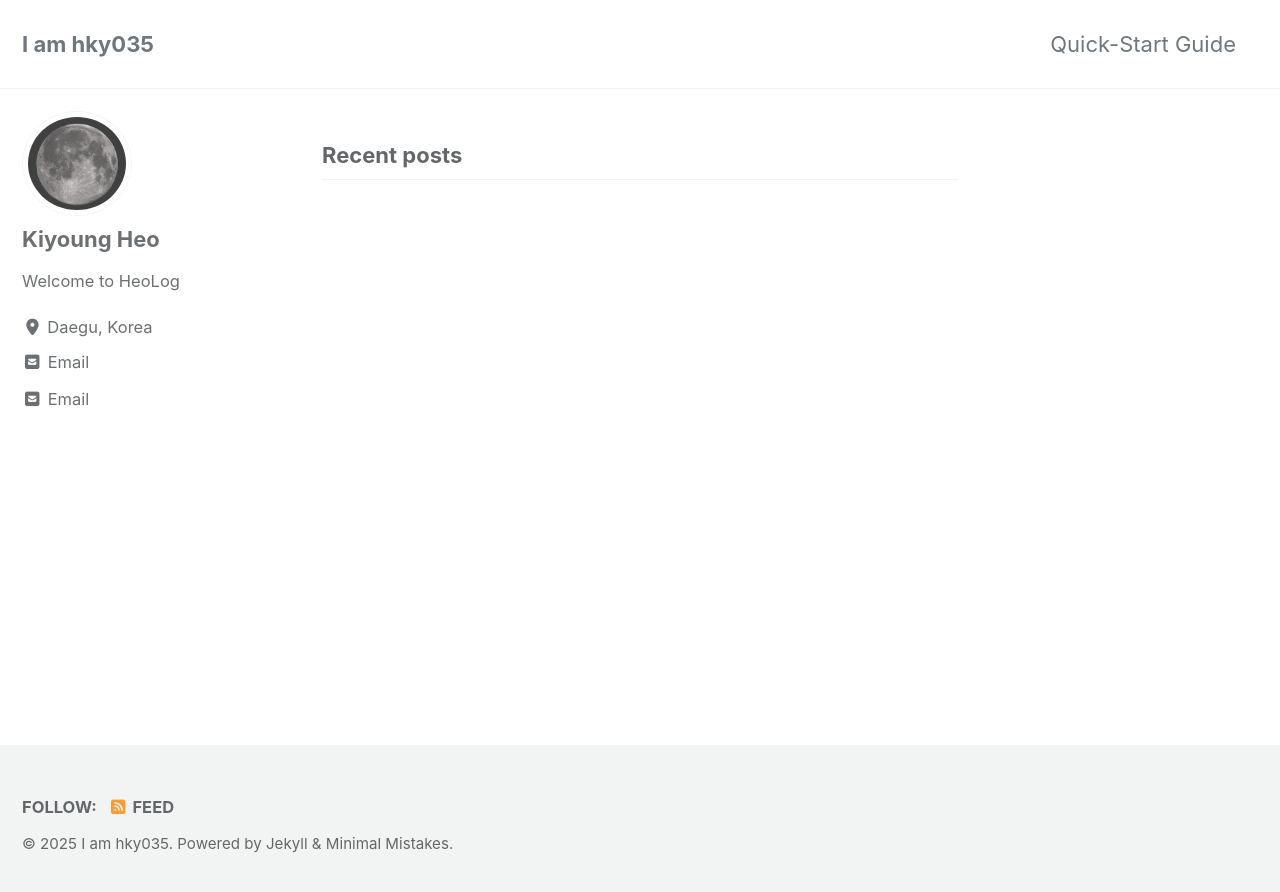
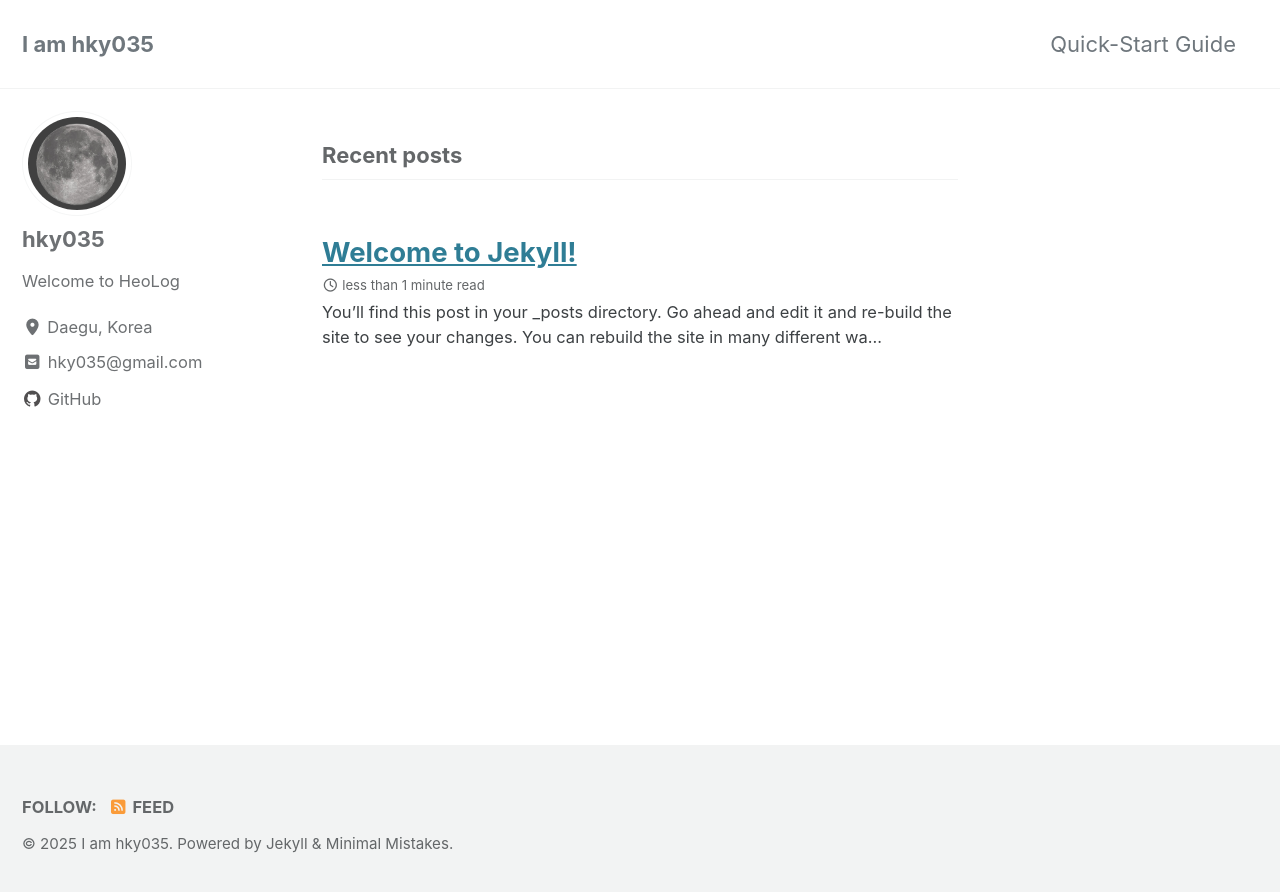
Before and after one commit to hky035/hky035.github.io, a Jekyll site: the page built from index.html, in a window 1280 px wide. Shown: the top 892 px of the page. Built offline with Jekyll 4.4.1, drawn with Linux system fonts in a browser that asks for light colours; cached includes are drawn as plain includes; the list of posts is cut into pages by our own code.

Commit message:
chore: 프로필 초기 설정

```diff
--- a/_config.yml
+++ b/_config.yml
@@ -20,7 +20,7 @@ rtl                      : # true, false (default) # turns direction of the page
 title                    : "I am hky035"
 title_separator          : "-"
 subtitle                 : # site tagline that appears below site title in masthead
-name                     : "kiyoung heo"
+name                     : "hky035"
 description              : "heos devlog"
 url                      : "https://hky035.github.io"
 baseurl                  : # the subpath of your site, e.g. "/blog"
@@ -113,13 +113,13 @@ analytics:
 
 # Site Author
 author:
-  name             : "Kiyoung Heo"
+  name             : "hky035"
   avatar           : assets/moon.jpg # path of avatar image, e.g. "/assets/images/bio-photo.jpg"
   bio              : "Welcome to HeoLog"
   location         : "Daegu, Korea"
-  email            : "hky035@gmail.com"
+  # email            : "hky035@gmail.com"
   links:
-    - label: "Email"
+    - label: "hky035@gmail.com"
       icon: "fas fa-fw fa-envelope-square"
       url: "hky035@gmail.com"
     - label: "Website"
@@ -133,10 +133,13 @@ author:
       # url: "https://facebook.com/"
     - label: "GitHub"
       icon: "fab fa-fw fa-github"
-      # url: "https://github.com/"
+      url: "https://github.com/hky035"
     - label: "Instagram"
       icon: "fab fa-fw fa-instagram"
       # url: "https://instagram.com/"
+    # - label: "Linked In"
+    #   icon: "fa-brands fa-linkedin"
+    #   url: "https://kr.linkedin.com/"
 
 # Site Footer
 footer:
--- /dev/null
+++ b/_posts/2025-01-15-welcome-to-jekyll.markdown
@@ -0,0 +1,30 @@
+---
+layout: post
+title:  "Welcome to Jekyll!"
+date:   2025-01-15 12:13:10 +0900
+categories: jekyll update
+author: hky035
+---
+You’ll find this post in your `_posts` directory. Go ahead and edit it and re-build the site to see your changes. You can rebuild the site in many different ways, but the most common way is to run `jekyll serve`, which launches a web server and auto-regenerates your site when a file is updated.
+
+Jekyll requires blog post files to be named according to the following format:
+
+`YEAR-MONTH-DAY-title.MARKUP`
+
+Where `YEAR` is a four-digit number, `MONTH` and `DAY` are both two-digit numbers, and `MARKUP` is the file extension representing the format used in the file. After that, include the necessary front matter. Take a look at the source for this post to get an idea about how it works.
+
+Jekyll also offers powerful support for code snippets:
+
+{% highlight ruby %}
+def print_hi(name)
+  puts "Hi, #{name}"
+end
+print_hi('Tom')
+#=> prints 'Hi, Tom' to STDOUT.
+{% endhighlight %}
+
+Check out the [Jekyll docs][jekyll-docs] for more info on how to get the most out of Jekyll. File all bugs/feature requests at [Jekyll’s GitHub repo][jekyll-gh]. If you have questions, you can ask them on [Jekyll Talk][jekyll-talk].
+
+[jekyll-docs]: https://jekyllrb.com/docs/home
+[jekyll-gh]:   https://github.com/jekyll/jekyll
+[jekyll-talk]: https://talk.jekyllrb.com/
```
Also changed, not shown: assets/profile.jpeg (added).
